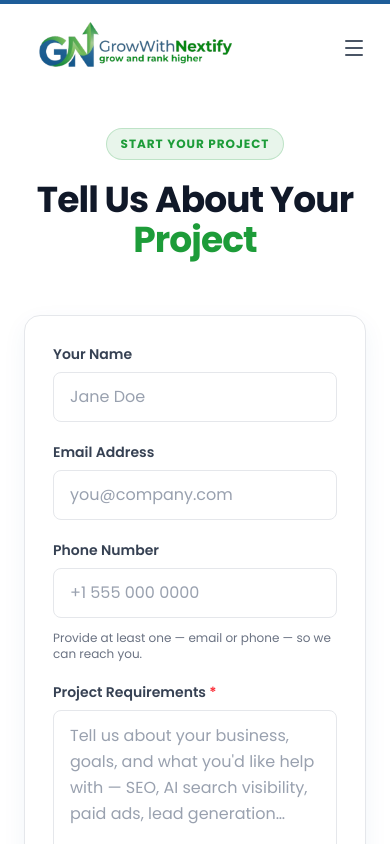
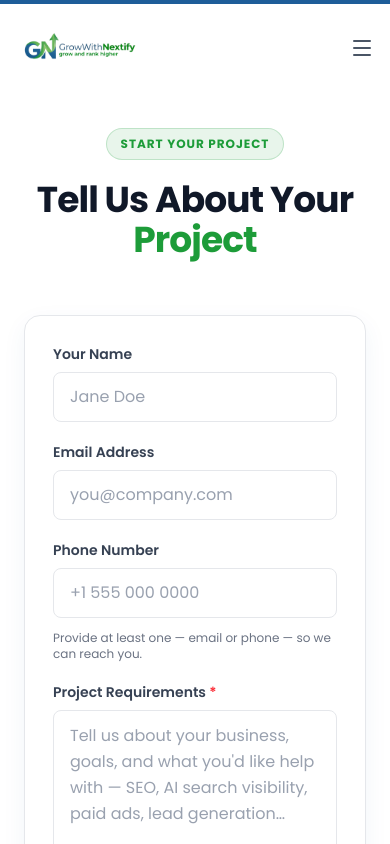
Before and after one commit to ahmad-ramzan/growwithnextify, a Next.js app: page /requirements in a window 390 px wide. Shown: the top 844 px of the page. Built offline with nearby package versions, Linux system fonts and the light colour scheme.

Commit message:
feat: add LogoSlider and Navbar components and update tsconfig for react-jsx support

```diff
--- a/src/components/LogoSlider.tsx
+++ b/src/components/LogoSlider.tsx
@@ -55,7 +55,7 @@ export default function LogoSlider() {
           100% { transform: translateX(-50%); }
         }
         :global(.animate-logo-scroll) {
-          animation: logoScroll 60s linear infinite;
+          animation: logoScroll 30s linear infinite;
         }
         :global(.animate-logo-scroll:hover) {
           animation-play-state: paused;
--- a/src/components/Navbar.tsx
+++ b/src/components/Navbar.tsx
@@ -14,13 +14,13 @@ export default function Navbar() {
   }, []);
 
   return (
-    <header className={`fixed top-0 left-0 right-0 z-50 transition-all duration-300 ${scrolled ? "bg-white/95 backdrop-blur-xl shadow-[0_4px_20px_rgba(30,93,153,0.08)]" : "bg-transparent py-2"}`}>
+    <header className={`fixed top-0 left-0 right-0 z-50 transition-all duration-300 ${scrolled || open ? "bg-white/95 backdrop-blur-xl shadow-[0_4px_20px_rgba(30,93,153,0.08)]" : "bg-transparent py-2"}`}>
       {/* Secondary color accent top bar */}
       <div className="absolute top-0 left-0 right-0 h-1 gradient-secondary-bg" />
 
-      <nav className="relative max-w-7xl mx-auto px-6 h-20 flex items-center justify-between">
-        <a href="/" className="flex items-center gap-3">
-          <img src="/logo.png" alt="Company Logo" className="h-28 w-auto object-contain" />
+      <nav className="relative max-w-7xl mx-auto px-4 md:px-6 h-20 flex items-center justify-between">
+        <a href="/" className="flex items-center gap-3 shrink-0">
+          <img src="/logo.png" alt="Company Logo" className="h-16 md:h-28 w-auto object-contain transition-all duration-300" />
         </a>
 
         {/* Centered links — absolute so they're dead center regardless of logo/CTA width */}
```
Also changed, not shown: tsconfig.json (+12 -4 lines).
